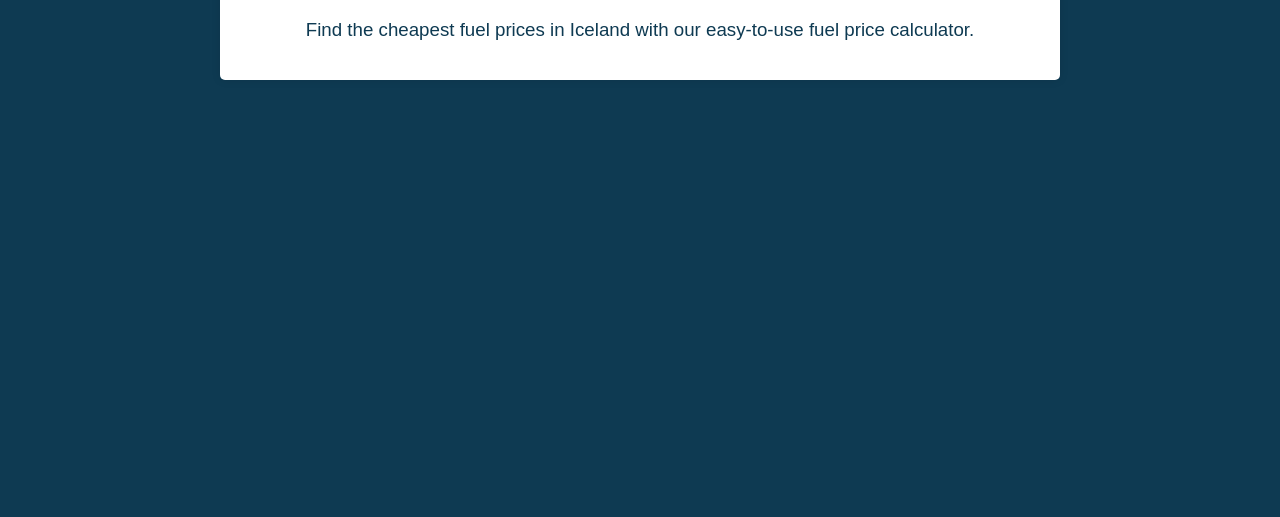
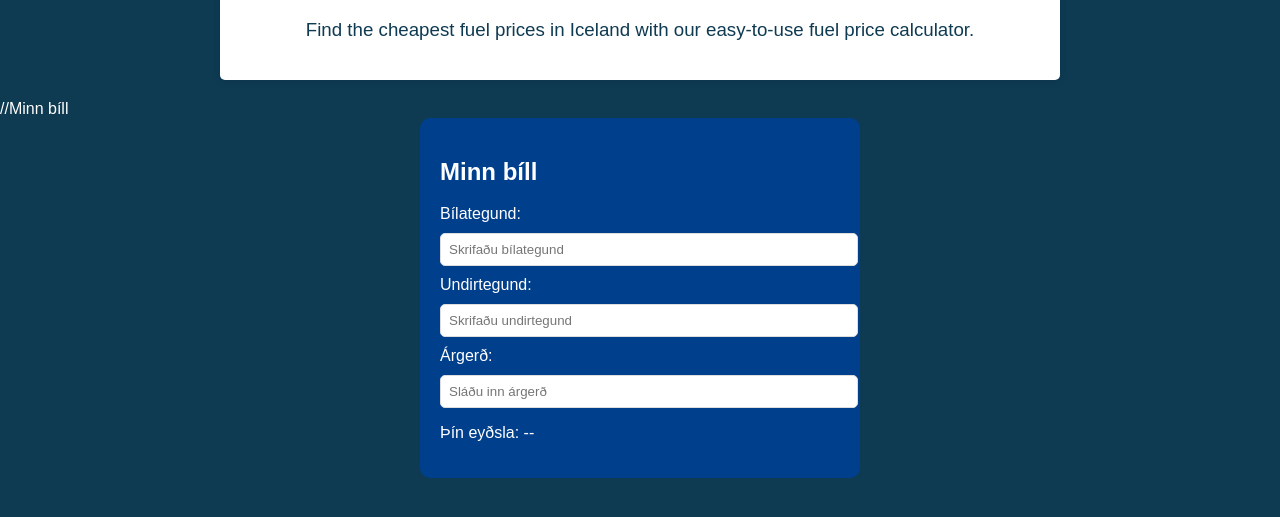
Before and after one commit to Rokkari69/sneyti, a plain HTML site: page index.html in a window 1280 px wide. Shown: the part 159-676 px from the top of the page. Drawn offline with Linux system fonts and the light colour scheme.

Commit message:
Update index.html
Minn bíll fítus bættur við samkvæmt Chat GPT

```diff
--- a/index.html
+++ b/index.html
@@ -31,3 +31,105 @@
 </div>
 </body>
 </html>
+
+//Minn bíll
+<!DOCTYPE html>
+<html lang="is">
+<head>
+    <meta charset="UTF-8">
+    <meta name="viewport" content="width=device-width, initial-scale=1.0">
+    <title>Minn bíll</title>
+    <style>
+       .bilaval {
+    background-color: #003f8c;
+    padding: 20px;
+    border-radius: 10px;
+    color: white;
+    max-width: 400px;
+    margin: auto;
+}
+
+.bilaval input {
+    display: block;
+    width: 100%;
+    margin: 10px 0;
+    padding: 8px;
+    border-radius: 5px;
+    border: 1px solid #ddd;
+}
+
+        .bilaval {
+            background-color: #003f8c;
+            padding: 20px;
+            border-radius: 10px;
+            color: white;
+            max-width: 400px;
+            margin: auto;
+        }
+
+        .bilaval input {
+            display: block;
+            width: 100%;
+            margin: 10px 0;
+            padding: 8px;
+            border-radius: 5px;
+            border: 1px solid #ddd;
+        }
+    </style>
+</head>
+<body>
+    <section id="minn-bill" class="bilaval">
+        <h2>Minn bíll</h2>
+        <form>
+            <label for="bilategund">Bílategund:</label>
+            <input type="text" id="bilategund" name="bilategund" placeholder="Skrifaðu bílategund">
+
+            <label for="undirtegund">Undirtegund:</label>
+            <input type="text" id="undirtegund" name="undirtegund" placeholder="Skrifaðu undirtegund">
+
+            <label for="argerd">Árgerð:</label>
+            <input type="number" id="argerd" name="argerd" placeholder="Sláðu inn árgerð">
+
+            <p>Þín eyðsla: <span id="eydsla">--</span></p>
+        </form>
+    </section>
+
+    <script>
+        document.getElementById('argerd').addEventListener('input', function() {
+    const argerd = parseInt(this.value, 10);
+    let eydsla = '--';
+
+    if (argerd) {
+        // Reikna út frá árgerð, þetta gæti verið útfært með flóknari reiknireglu
+        if (argerd >= 2018) {
+            eydsla = '5.8 til 6.4';
+        } else if (argerd >= 2015) {
+            eydsla = '6.0 til 6.8';
+        } else {
+            eydsla = '6.5 til 7.5';
+        }
+    }
+
+    document.getElementById('eydsla').textContent = eydsla;
+});
+
+        document.getElementById('argerd').addEventListener('input', function() {
+            const argerd = parseInt(this.value, 10);
+            let eydsla = '--';
+
+            if (argerd) {
+                // Reikna út frá árgerð, þetta gæti verið útfært með flóknari reiknireglu
+                if (argerd >= 2018) {
+                    eydsla = '5.8 til 6.4';
+                } else if (argerd >= 2015) {
+                    eydsla = '6.0 til 6.8';
+                } else {
+                    eydsla = '6.5 til 7.5';
+                }
+            }
+
+            document.getElementById('eydsla').textContent = eydsla;
+        });
+    </script>
+</body>
+</html>
```
